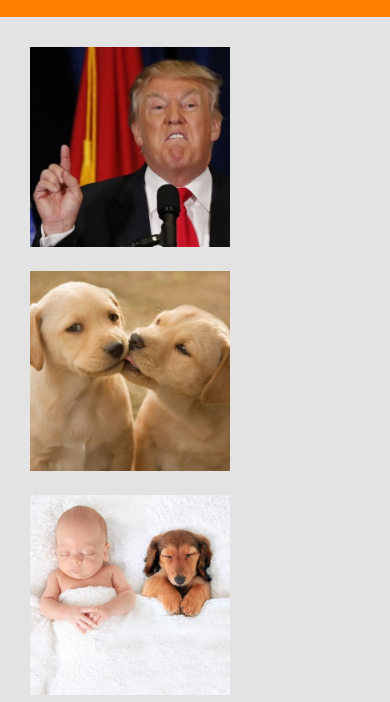
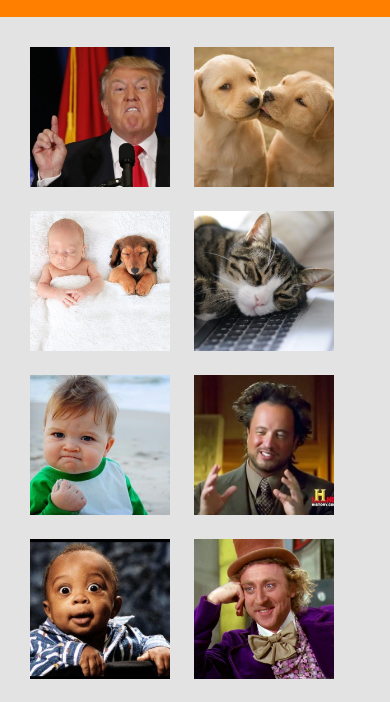
Before and after one commit to eladmillar/git-sprint-memegen, a plain HTML site: page index.html in a window 390 px wide. Shown: the part 63-765 px from the top of the page. Drawn offline with Linux system fonts and the light colour scheme.

Commit message:
test mobile gallery

```diff
--- a/css/mobile.css
+++ b/css/mobile.css
@@ -37,6 +37,13 @@
     }
 
 
+
+    .image-gallery img {
+        height: 140px;
+        width: 140px;
+        margin: 10px;
+    }
+
     .meme-editor {
         display: grid;
         grid-template-columns: 1fr;
--- a/js/meme-controller.js
+++ b/js/meme-controller.js
@@ -13,8 +13,6 @@ function onMemeInit() {
     document.querySelector('.canvas-container').hidden = false
     document.querySelector('.meme-inputs').hidden = false
     document.querySelector('[name=line-text]').value = gMeme.lines[0].txt
-
-    // renderMemeControls()
 
     resizeCanvas()
 
```
